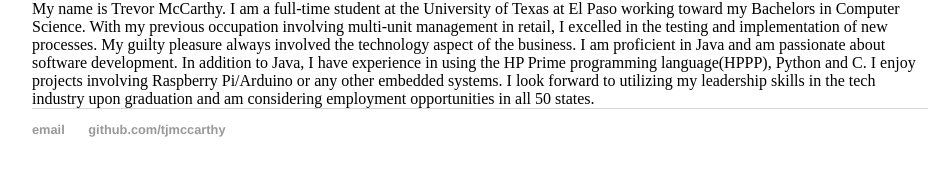
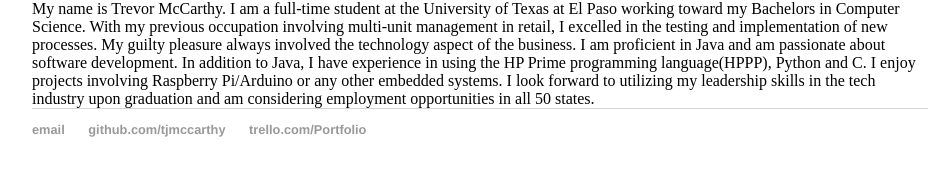
Before and after one commit to tjmccarthy/tjmccarthy.github.io, a Jekyll site: the page built from about/index.html, in a window 1280 px wide. Shown: the part 145-321 px from the top of the page, without its empty margins (160-1106 px from the left). Built offline with Jekyll 4.4.1, drawn with Linux system fonts in a browser that asks for light colours.

Commit message:
Update default.html

```diff
--- a/_layouts/default.html
+++ b/_layouts/default.html
@@ -21,6 +21,7 @@
 	    		<ul>
         		<li><a href="mailto:trevorjmccarthy@gmail.com">email</a></li>
         		<li><a href="https://github.com/tjmccarthy">github.com/tjmccarthy</a></li>
+			<li><a href="https://trello.com/b/KahUAhuu/portfolio-listing-of-works">trello.com/Portfolio</a></li>
 			</ul>
 		</footer>
 	</body>
```
